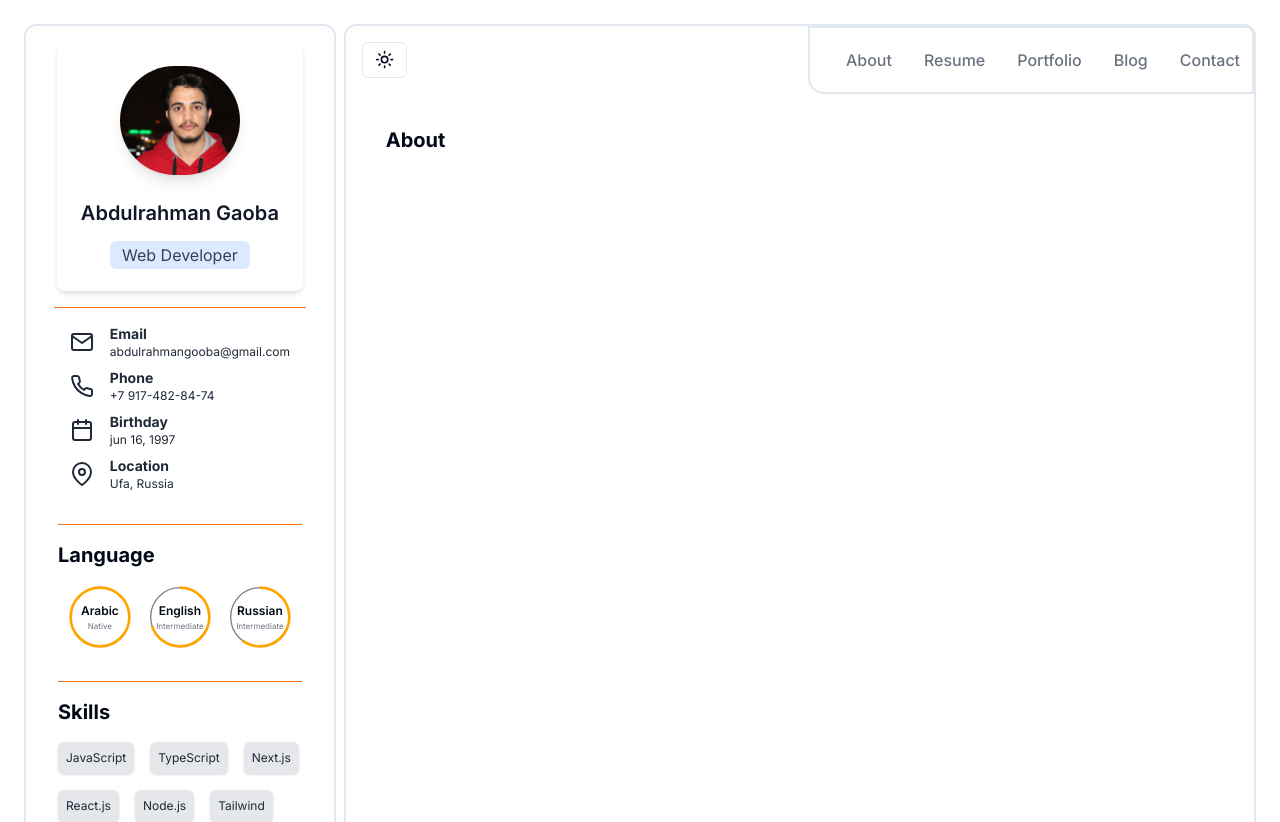
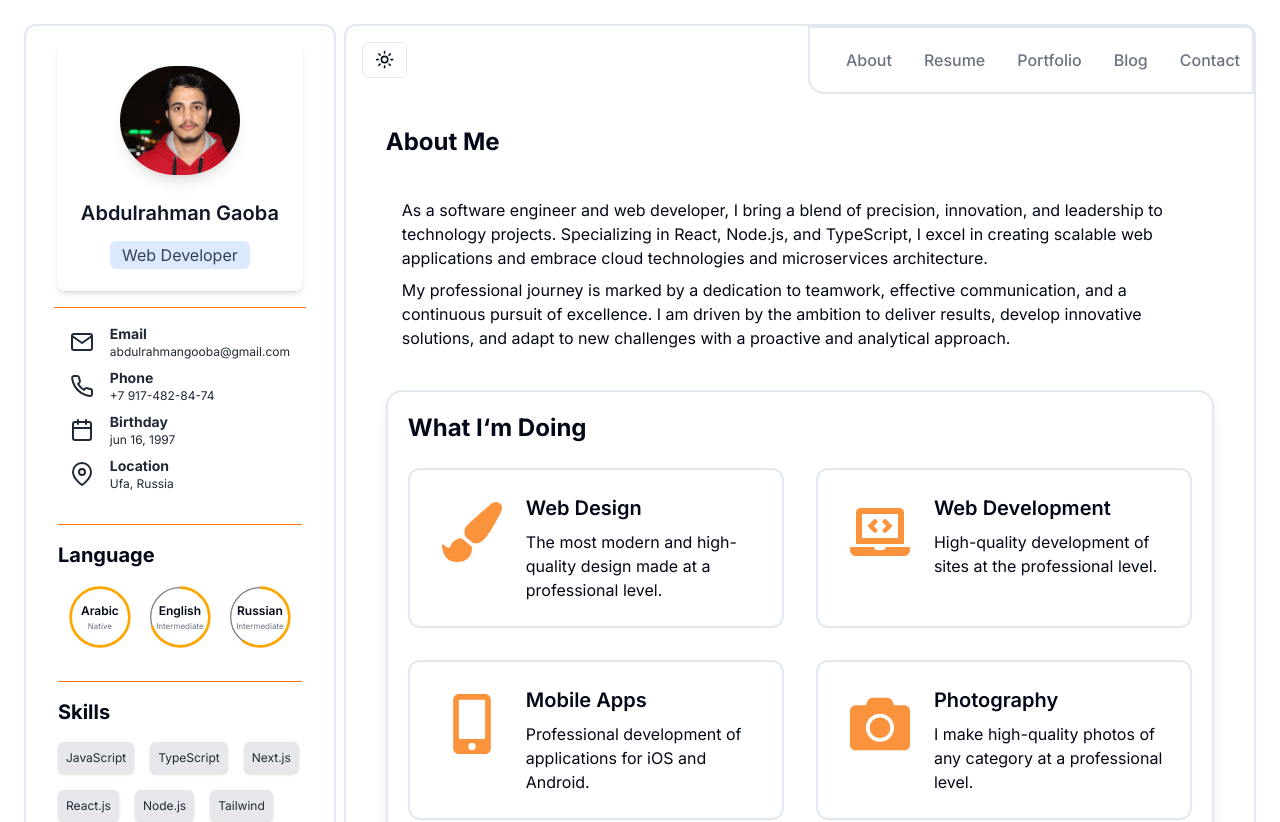
Before and after one commit to A-Gaoba/Myportfolio, a Next.js app: page / in a window 1280 px wide. Shown: the top 822 px of the page. Built offline with nearby package versions, Linux system fonts and the light colour scheme.

Commit message:
about me component almost done

```diff
--- /dev/null
+++ b/src/app/about/Summary.tsx
@@ -0,0 +1,15 @@
+import React from 'react';
+
+function Summary() {
+  return (
+    <div className="max-w-4xl mx-auto ">
+      <h2 className="text-2xl font-bold dark:text-white mb-6">About Me</h2>
+      <div className=' p-4'>
+        <p className="dark:text-gray-300">As a software engineer and web developer, I bring a blend of precision, innovation, and leadership to technology projects. Specializing in React, Node.js, and TypeScript, I excel in creating scalable web applications and embrace cloud technologies and microservices architecture.</p>
+        <p className="mt-2 dark:text-gray-300">My professional journey is marked by a dedication to teamwork, effective communication, and a continuous pursuit of excellence. I am driven by the ambition to deliver results, develop innovative solutions, and adapt to new challenges with a proactive and analytical approach.</p>
+      </div>
+    </div>
+  );
+}
+
+export default Summary;
--- /dev/null
+++ b/src/app/about/WhatDo.tsx
@@ -0,0 +1,48 @@
+import React from 'react';
+import { FaLaptopCode, FaMobileAlt, FaCamera, FaPaintBrush } from 'react-icons/fa';
+
+const serviceData = [
+  {
+    Icon: FaPaintBrush,
+    title: "Web Design",
+    description: "The most modern and high-quality design made at a professional level."
+  },
+  {
+    Icon: FaLaptopCode,
+    title: "Web Development",
+    description: "High-quality development of sites at the professional level."
+  },
+  {
+    Icon: FaMobileAlt,
+    title: "Mobile Apps",
+    description: "Professional development of applications for iOS and Android."
+  },
+  {
+    Icon: FaCamera,
+    title: "Photography",
+    description: "I make high-quality photos of any category at a professional level."
+  },
+];
+
+function WhatIDo() {
+  return (
+    <div className="max-w-4xl mx-auto p-5 border-2 rounded-2xl shadow-lg mt-6">
+      <h2 className="text-2xl font-bold text-start dark:text-white mb-6">What I&lsquo;m Doing</h2>
+      <div className="grid md:grid-cols-2 gap-8">
+        {serviceData.map(({ Icon, title, description }, index) => (
+          <div key={index} className="flex items-start gap-4 border-2 p-6 rounded-xl">
+            <div className="text-4xl md:text-6xl text-orange-400 p-2 flex-shrink-0">
+              <Icon />
+            </div>
+            <div>
+              <h3 className="text-xl font-semibold dark:text-white">{title}</h3>
+              <p className="dark:text-gray-300 mt-2">{description}</p>
+            </div>
+          </div>
+        ))}
+      </div>
+    </div>
+  );
+}
+
+export default WhatIDo;
--- a/src/app/about/page.tsx
+++ b/src/app/about/page.tsx
@@ -1,7 +1,12 @@
 import React from 'react'
+import Summary from './Summary'
+import WhatIDo from './WhatDo'
 
 export default function About() {
   return (
-    <h1 className="font-bold text-xl mb-4">About</h1>
+    <div>
+      <Summary />
+      <WhatIDo />
+    </div>
   )
 }
--- a/src/components/Navbar.tsx
+++ b/src/components/Navbar.tsx
@@ -23,7 +23,7 @@ const Navbar: React.FC = () => {
       <div className='self-center'>
         <ModeToggle />
       </div>
-      <div className='flex md:w-1/2 justify-between border-2 md:p-5 p-2 rounded-bl-2xl rounded-tr-lg'>
+      <div className='flex md:w-1/2 justify-evenly border-2 md:p-5 p-2 rounded-bl-2xl rounded-tr-lg'>
         <ul className="hidden md:flex">
           {links.map(({ id, path, name }) => (
             <li key={id} className="px-4 font-medium text-gray-500 hover:scale-105 hover:text-white duration-200">
```
